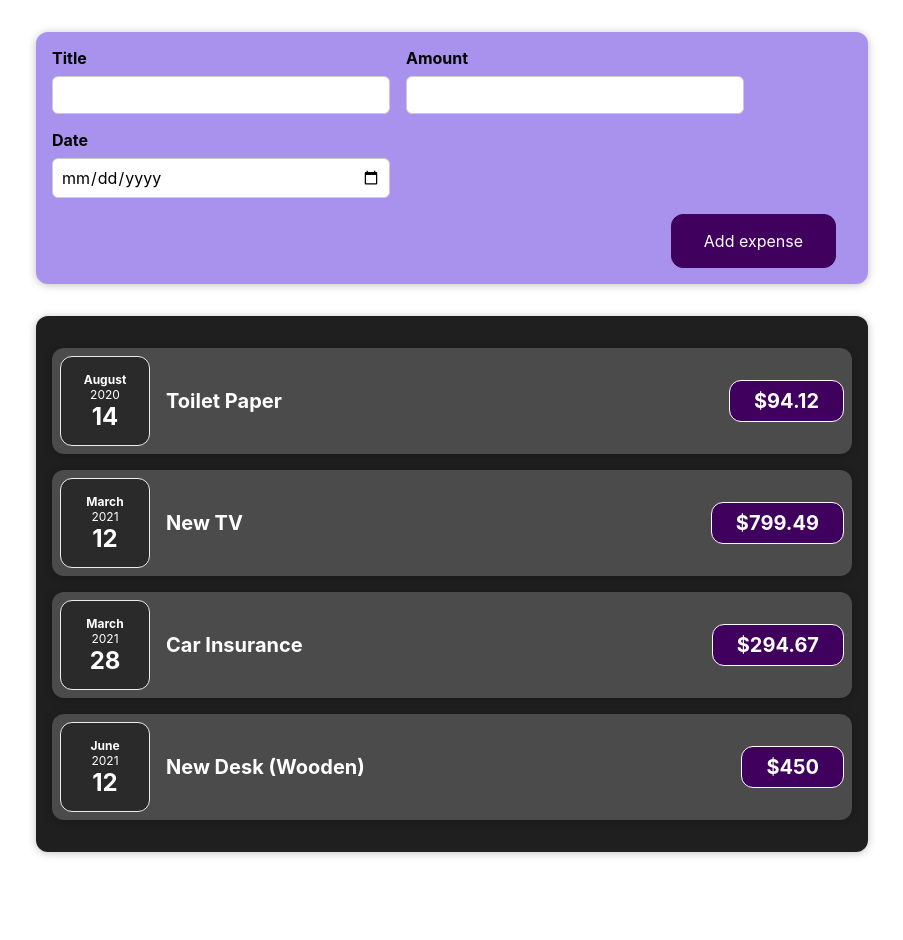
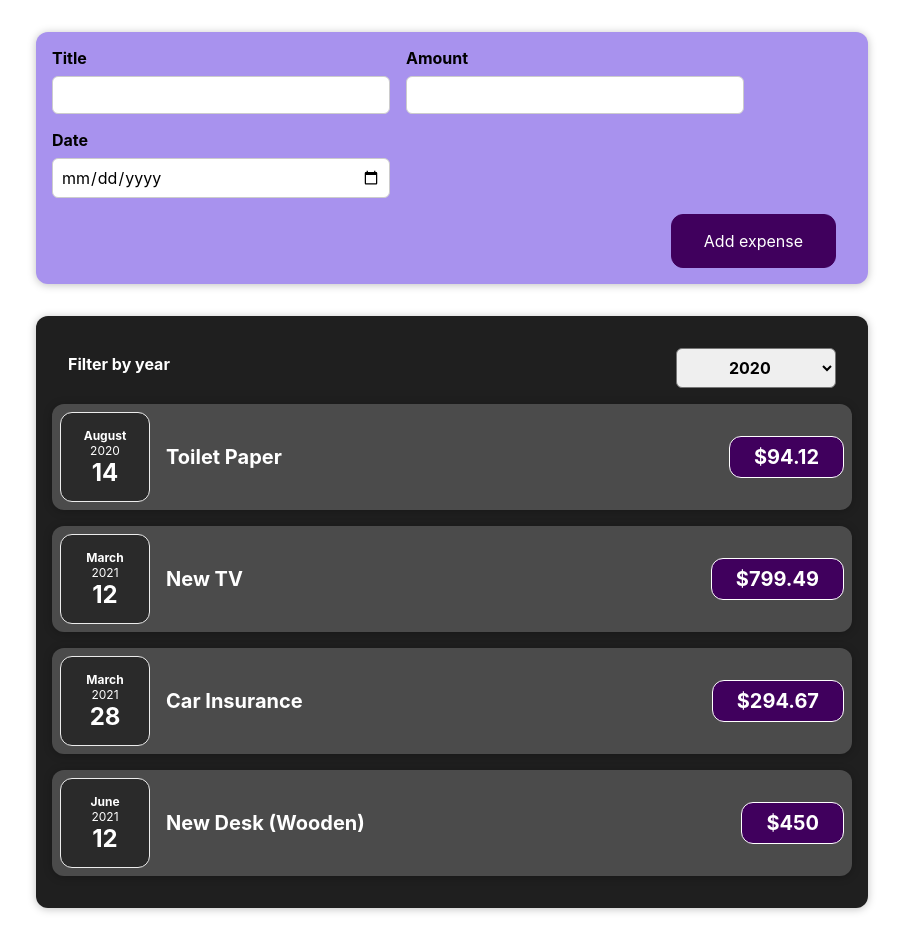
Before and after one commit to IvanVasiunin/expense_tracker, a React (Create React App) app: page / in a window 1280 px wide. Shown: the whole page, without its empty margins (188-1091 px from the left). Before the commit the page ends 884 px from the top, so only its background shows below. Built offline with nearby package versions, Linux system fonts and the light colour scheme.

Commit message:
filter added

```diff
--- a/src/components/App.jsx
+++ b/src/components/App.jsx
@@ -1,8 +1,8 @@
+import { useState } from 'react';
 import Expenses from './Expenses/Expenses';
 import NewExpense from './NewExpense/NewExpense';
 
-export const App = () => {
-  const expenses = [
+const DUMMY_EXPENSES = [
   {
     id: 'e1',
     title: 'Toilet Paper',
@@ -28,9 +28,17 @@ export const App = () => {
     date: new Date(2021, 5, 12),
   },
 ];
+
+export const App = () => {
+  const [expenses, setExpenses] = useState(DUMMY_EXPENSES);
+
+  const addExpenseHandler = expense => {
+    setExpenses(prev => [...prev, expense])
+  }
+
   return (
     <>
-      <NewExpense/>
+      <NewExpense onAddExpense={addExpenseHandler} />
       <Expenses items={expenses}/>
     </>
   );
--- /dev/null
+++ b/src/components/ExpenseFilter/ExpenseFilter.css
@@ -0,0 +1,24 @@
+.expenses-filter {
+  color: white;
+  padding: 0 1rem;
+}
+
+.expenses-filter__control {
+  display: flex;
+  width: 100%;
+  align-items: center;
+  justify-content: space-between;
+  margin: 1rem 0;
+}
+
+.expenses-filter label {
+  font-weight: bold;
+  margin-bottom: 0.5rem;
+}
+
+.expenses-filter select {
+  font: inherit;
+  padding: 0.5rem 3rem;
+  font-weight: bold;
+  border-radius: 6px;
+}
--- /dev/null
+++ b/src/components/ExpenseFilter/ExpenseFilter.jsx
@@ -0,0 +1,24 @@
+import './ExpenseFilter.css';
+
+const ExpenseFilter = (props) => {
+
+  const filterChangeHandler = (event) => {
+    props.onChangeYear(event.target.value);
+  }
+
+  return (
+    <div className='expenses-filter'>
+      <div className='expenses-filter__control'>
+        <label>Filter by year</label>
+        <select onChange={filterChangeHandler} value={props.selectedYear}>
+          <option value='2023'>2023</option>
+          <option value='2022'>2022</option>
+          <option value='2021'>2021</option>
+          <option value='2020'>2020</option>
+        </select>
+      </div>
+    </div>
+  );
+};
+
+export default ExpenseFilter;
--- a/src/components/ExpenseForm/ExpenseForm.jsx
+++ b/src/components/ExpenseForm/ExpenseForm.jsx
@@ -1,9 +1,9 @@
 import './ExpenseForm.css';
 import {useState} from 'react';
 
-const ExpenseForm = () => {
+const ExpenseForm = (props) => {
   const [enteredTitle, setEnteredTitle] = useState('');
-  const [enteredAmount, setEnteredAmount] = useState(0);
+  const [enteredAmount, setEnteredAmount] = useState('');
   const [enteredDate, setEnteredDate] = useState('');
 
   const titleChangeHandler = (e) => {
@@ -18,21 +18,36 @@ const ExpenseForm = () => {
     setEnteredDate(e.target.value);
   }
 
-  console.log(enteredTitle, enteredAmount, enteredDate);
+  const submitHandler = (e) => {
+    e.preventDefault();
+
+    const expenseData = {
+      title: enteredTitle,
+      amount: enteredAmount,
+      date: new Date(enteredDate)
+    }
+
+    props.onSaveExpenseData(expenseData);
+
+    setEnteredTitle('');
+    setEnteredAmount('');
+    setEnteredDate('');
+  }
+
   return (
-    <form>
+    <form onSubmit={submitHandler}>
       <div className='new-expense__controls'>
         <div className='new-expense__control'>
           <label>Title</label>
-          <input type="text" onChange={titleChangeHandler}/>
+          <input type="text" value={enteredTitle} onChange={titleChangeHandler}/>
         </div>
         <div className='new-expense__control'>
           <label>Amount</label>
-          <input type='number' min='0.01' step='0.01' onChange={amountChangeHandler} />
+          <input type='number' min='0.01' step='0.01' value={enteredAmount} onChange={amountChangeHandler} />
         </div>
         <div className='new-expense__control'>
           <label>Date</label>
-          <input type='date' min='2021-01-01' max='2023-12-31' onChange={dateChangeHandler}/>
+          <input type='date' min='2020-01-01' max='2023-12-31' value={enteredDate} onChange={dateChangeHandler}/>
         </div>
       </div>
       <div className='new-expense__actions'>
--- a/src/components/Expenses/Expenses.jsx
+++ b/src/components/Expenses/Expenses.jsx
@@ -1,12 +1,23 @@
+import { useState } from 'react';
 import './Expenses.css';
 import ExpenseItem from '../ExpenseItem/ExpenseItem';
 import Card from 'components/Card/Card';
+import ExpenseFilter from 'components/ExpenseFilter/ExpenseFilter';
 
-const Expenses = (props) => {
+const Expenses = props => {
   const expenses = props.items;
+  const [filteredYear, setFilteredYear] = useState('2020');
 
-  return(
-    <Card className='expenses'>
+  const yearChangeHandler = val => {
+    setFilteredYear(val);
+  };
+
+  return (
+    <Card className="expenses">
+      <ExpenseFilter
+        selectedYear={filteredYear}
+        onChangeYear={yearChangeHandler}
+      />
       {expenses.map(item => {
         return (
           <ExpenseItem
@@ -18,7 +29,7 @@ const Expenses = (props) => {
         );
       })}
     </Card>
-  )
-}
+  );
+};
 
-export default Expenses
+export default Expenses;
--- a/src/components/NewExpense/NewExpense.jsx
+++ b/src/components/NewExpense/NewExpense.jsx
@@ -1,10 +1,18 @@
 import './NewExpense.css';
 import ExpenseForm from 'components/ExpenseForm/ExpenseForm';
 
-const NewExpense = () => {
+const NewExpense = (props) => {
+  const saveExpenseDataHandler = (enteredExpenseData) => {
+    const expenseData = {
+      ...enteredExpenseData,
+      id: Math.random().toString(),
+    };
+    props.onAddExpense(expenseData);
+  }
+
   return (
     <div className='new-expense'>
-      <ExpenseForm/>
+      <ExpenseForm onSaveExpenseData={saveExpenseDataHandler} />
     </div>
   );
 };
```
Lines whose indentation alone changed are shown as unchanged.
